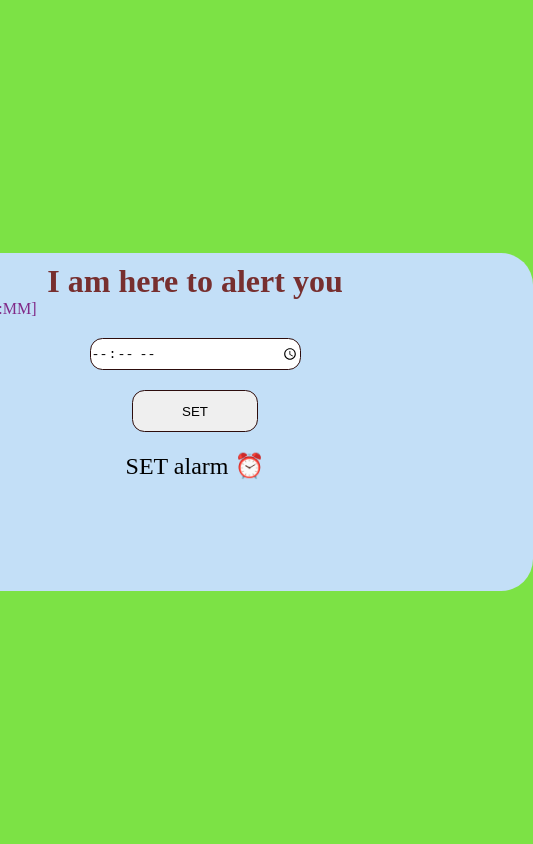
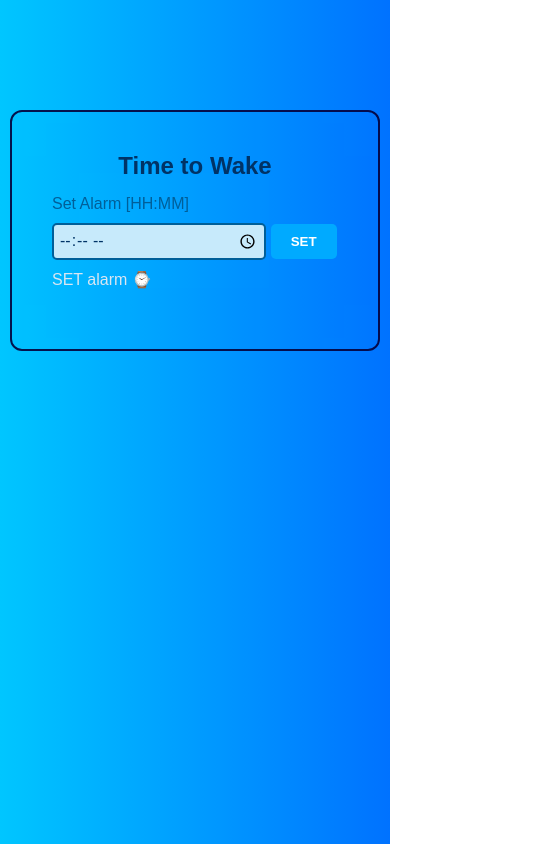
Before and after one commit to Kirpalsinh90jadeja/AlarmClock, a plain HTML site: page index.html in a window 390 px wide. Shown: the whole page, 533 px wide, since content can reach past the window. Drawn offline with Linux system fonts and the light colour scheme.

Commit message:
Fix Responsivness and style issues in CSS

```diff
--- a/app.js
+++ b/app.js
@@ -8,14 +8,15 @@ const msg = document.getElementById("msg")
 const sound = document.getElementById("alarmsound")
 
 
-function setlalarm(){
+function setalarm(event){
+    event.preventDefault();
     const input = document.getElementById("time").value;
     if (!input){
         alert("Please  set a valid time");
         return ;
     }
     alarmTime = input;
-    msg.innerText = `Alarm set for ${alarmTime}`;
+    msg.innerText = `Alarm set for💁‍♂️ ${alarmTime}`;
 
     if(alarmTimeout) clearTimeout(alarmTimeout);
 
@@ -37,22 +38,22 @@ function checkAlarm (){
             sound.play();
             // alert("Alarm is ringing");
 
-            document.getElementById("msg").innerText = "Alarm finished " ;
+            document.getElementById("msg").innerText = "Alarm finished🤗 " ;
 
             // for stop sound
             stopTimeout = setTimeout( ()=>{
                 sound.pause();
                 sound.currentTime = 0;  // for start audio from 0 platback
-                msg.innerText = "Alarm Stopped"
+                msg.innerText = "Alarm Stopped😊"
 
-            },29000);
+            },15000);
 
         } , timeToAlarm);
 
 
 
     } else {
-        alert("The time is already passed foe today :");
+        alert("The time is already passed fortoday😞:");
 
         document.getElementById("msg").innerText  = "Set a  future time for the alarm";
 
@@ -61,6 +62,7 @@ function checkAlarm (){
 
 }
 
-btn.addEventListener('click',()=>{
-    setlalarm();
-})
+// btn.addEventListener('click',(e)=>{
+//     event.preventDefault();
+//      setalarm();
+// })
--- a/index.html
+++ b/index.html
@@ -8,23 +8,19 @@
   </head>
   <body>
     <div class="alarm">
-      <h1 id="head">I am here to alert you</h1>
-      <div class="lable">
-        <label for="alarmTime">Set Alarm [HH:MM]</label>
-      </div>
+      <div class="container">
+        <h2 id="head">Time to Wake</h2>
+        <form onsubmit="setalarm(event)" action="" class="form">
+          <div>
+            <label class="label" for="alarmTime">Set Alarm [HH:MM]</label>
+          </div>
 
+          <input id="time" type="time" />
+          <button id="btn">SET</button>
+        </form>
 
-      <div class="container">
-        <div class="main"></div>
-        <div class="input">
-          <input id="time" type="time" />
-        </div>
-
-        <div class="btn">
-          <button  id="btn" >SET </button>
-        </div>
         <div class="msg">
-          <p id="msg">SET alarm ⏰</p>
+          <p id="msg">SET alarm ⌚</p>
           <audio id="alarmsound" src="alarm.mp3" preload="auto"></audio>
         </div>
       </div>
--- a/style.css
+++ b/style.css
@@ -1,68 +1,76 @@
 *{
     margin: 0;
     padding: 0;
-   box-sizing: border-box;
-}
-body{
-    display: flex;
-    justify-content: center;
-    align-items: center;
-    min-height: 100vh;
-    background: #7ce245;
+    box-sizing: border-box;
+    font-family: Arial,  sans-serif;
 }
 
-#head{
-    color: rgb(119, 47, 47);
-    text-align: center;
-    margin-top: 10px;
-}
-label{
-
-    color: rgb(128, 41, 135);
-    margin-left: 44px;
-    margin-top: 5px;
-}
 .alarm{
-    min-height: 40vh;
-    min-width: 80vh;
-    background-color: rgb(195, 223, 247);
-    border-radius: 2rem;
+    height: 100vh;
+    max-width: 100%;
+    background: linear-gradient(90deg,#00c6ff,#0072ff);
+    padding: 10px;
 
 
-
-    align-items: center;
+}
+.container{
+    max-width: 100%;
+    max-width: 600px;
+    padding: 40px 30px 50px;
+    border-radius:12px ;
+    margin: 100px auto 10px;
+    color: rgb(0, 0, 0);
+    backdrop-filter: blur(900px);
+     border: 2px solid rgba(5, 1, 58, 0.9);
+    box-shadow: 10px 10px 20px #101010,
+                -10p -10px 20px #322323;
 
 }
 
-.container{
-
-    display: flex;
-    flex-direction: column;
-    align-items: center;
-
-    gap: 20px;
+h2{
+    text-align: center;
+    margin-bottom: 15px;
+    color: #003366;
+}
+label{
+    margin: 10px;
+    color: #005f99;
 }
 
 input{
-    min-width: 25vh;
-    min-height: 2rem;
-}
-button{
-    min-width: 15vh;
-    min-height: 5vh;
-}
-
-input,button{
-    border: 1px solid rgb(45, 13, 13);
-    border-radius: 0.78rem;
+    width: 70%;
+    margin-top: 10px;
+    margin-left: 10px;
+    padding: 5px ;
+    border: 2px solid #005f99;
+    border-radius: 5px;
+    background-color: #c7eafb;
+    color: #003366;
+    font-size: 16px;
+    outline: none;
+    transition: background-color 0.3s ease-in-out, box-shadow 0.3s ease-in-out;
 
 
 }
+
+input:hover{
+    border-color: #00aaff;
+    box-shadow: 0 0 10px rgba(0,174,255,0.5);
+}
+button{
+    background-color: #00aaff;
+    color:white;
+    border: none;
+    padding: 10px 20px;
+    cursor: pointer;
+    font-weight: bold;
+    border-radius: 5px;
+    transition:background-color 0.3s;
+}
 button:hover{
-    background-color:#7bdc47;
+    background-color: #007acc;
 }
-
-.msg{
-    font-size: 1.5rem;
-
+p{
+    margin: 10px;
+    color: #d9e6f2;
 }
```
